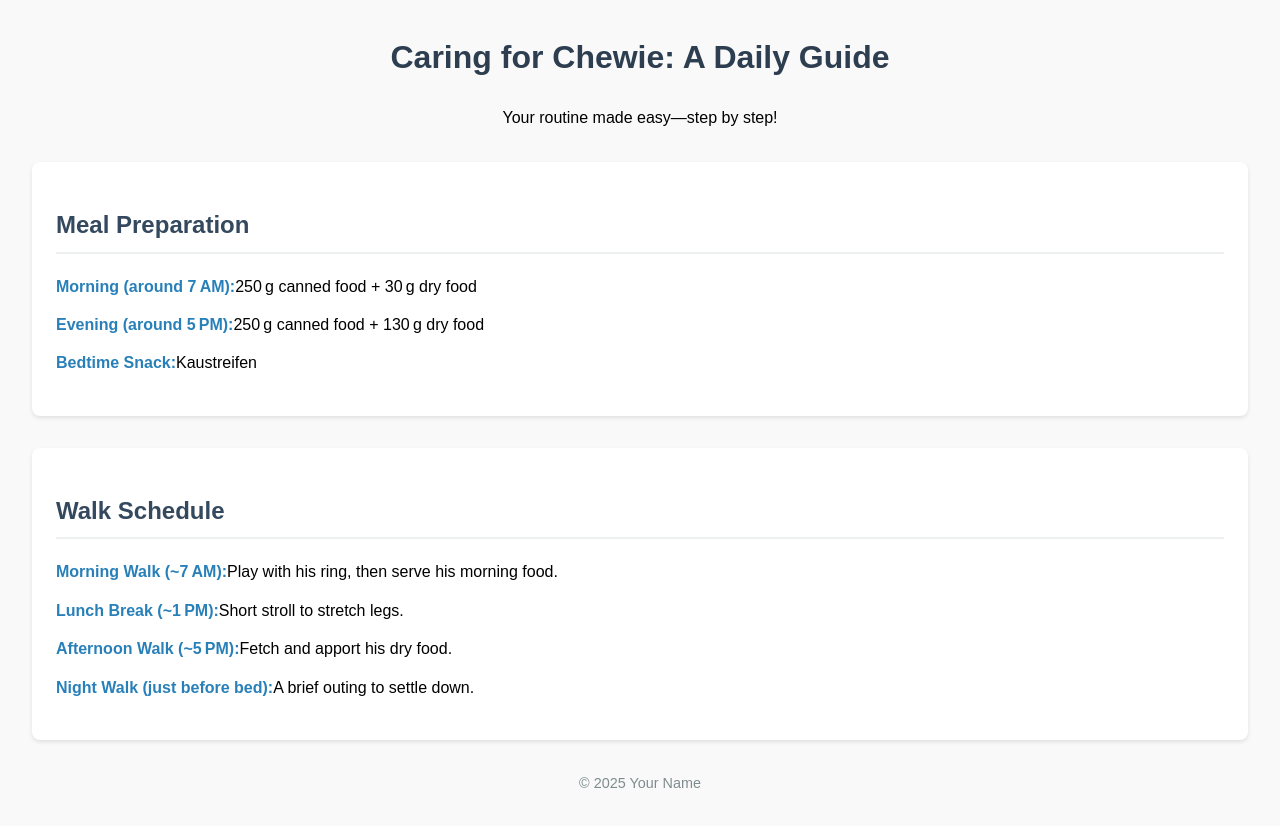
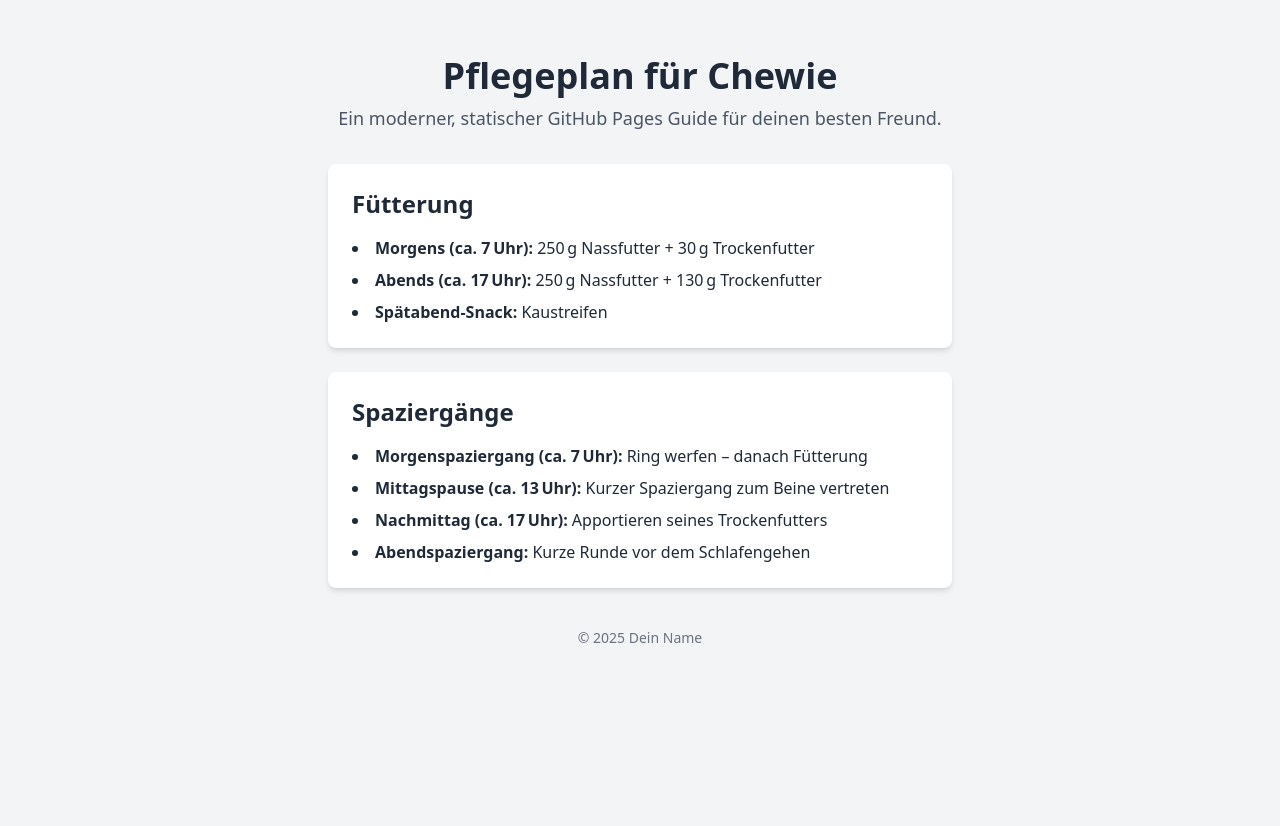
Before and after one commit to MastaCoda/CewChew, a plain HTML site: page index.html in a window 1280 px wide. After the commit the page ends 800 px from the top, so only its background shows below. Drawn offline with nearby package versions, Linux system fonts and the light colour scheme.

Commit message:
Update index.html

```diff
--- a/index.html
+++ b/index.html
@@ -1,47 +1,41 @@
 <!DOCTYPE html>
-<html lang="en">
+<html lang="de">
 <head>
   <meta charset="UTF-8">
   <meta name="viewport" content="width=device-width, initial-scale=1.0">
-  <title>Caring for Chewie: A Daily Guide</title>
-  <style>
-    body { font-family: Arial, sans-serif; margin: 2em; line-height: 1.6; background-color: #f9f9f9; }
-    header { text-align: center; margin-bottom: 2em; }
-    h1 { color: #2c3e50; }
-    section { background: #fff; padding: 1.5em; border-radius: 8px; box-shadow: 0 2px 4px rgba(0,0,0,0.1); margin-bottom: 2em; }
-    h2 { color: #34495e; border-bottom: 2px solid #ecf0f1; padding-bottom: 0.3em; }
-    ul { list-style-type: none; padding: 0; }
-    li { margin: 0.8em 0; }
-    .time { font-weight: bold; color: #2980b9; }
-  </style>
+  <title>Pflegeplan für Chewie</title>
+  <!-- Tailwind CSS via CDN -->
+  <script src="https://cdn.tailwindcss.com"></script>
 </head>
-<body>
-  <header>
-    <h1>Caring for Chewie: A Daily Guide</h1>
-    <p>Your routine made easy—step by step!</p>
+<body class="bg-gray-100 text-gray-800">
+  <div class="max-w-2xl mx-auto p-6">
+    <header class="text-center my-8">
+      <h1 class="text-4xl font-bold mb-2">Pflegeplan für Chewie</h1>
+      <p class="text-lg text-gray-600">Ein moderner, statischer GitHub Pages Guide für deinen besten Freund.</p>
     </header>
 
-  <section>
-    <h2>Meal Preparation</h2>
-    <ul>
-      <li><span class="time">Morning (around 7 AM):</span>250 g canned food + 30 g dry food</li>
-      <li><span class="time">Evening (around 5 PM):</span>250 g canned food + 130 g dry food</li>
-      <li><span class="time">Bedtime Snack:</span>Kaustreifen</li>
+    <section class="bg-white rounded-lg shadow-md p-6 mb-6">
+      <h2 class="text-2xl font-semibold mb-4">Fütterung</h2>
+      <ul class="space-y-2 list-disc list-inside">
+        <li><span class="font-semibold">Morgens (ca. 7 Uhr):</span> 250 g Nassfutter + 30 g Trockenfutter</li>
+        <li><span class="font-semibold">Abends (ca. 17 Uhr):</span> 250 g Nassfutter + 130 g Trockenfutter</li>
+        <li><span class="font-semibold">Spätabend-Snack:</span> Kaustreifen</li>
       </ul>
     </section>
 
-  <section>
-    <h2>Walk Schedule</h2>
-    <ul>
-      <li><span class="time">Morning Walk (~7 AM):</span>Play with his ring, then serve his morning food.</li>
-      <li><span class="time">Lunch Break (~1 PM):</span>Short stroll to stretch legs.</li>
-      <li><span class="time">Afternoon Walk (~5 PM):</span>Fetch and apport his dry food.</li>
-      <li><span class="time">Night Walk (just before bed):</span>A brief outing to settle down.</li>
+    <section class="bg-white rounded-lg shadow-md p-6 mb-6">
+      <h2 class="text-2xl font-semibold mb-4">Spaziergänge</h2>
+      <ul class="space-y-2 list-disc list-inside">
+        <li><span class="font-semibold">Morgenspaziergang (ca. 7 Uhr):</span> Ring werfen – danach Fütterung</li>
+        <li><span class="font-semibold">Mittagspause (ca. 13 Uhr):</span> Kurzer Spaziergang zum Beine vertreten</li>
+        <li><span class="font-semibold">Nachmittag (ca. 17 Uhr):</span> Apportieren seines Trockenfutters</li>
+        <li><span class="font-semibold">Abendspaziergang:</span> Kurze Runde vor dem Schlafengehen</li>
       </ul>
     </section>
 
-  <footer>
-    <p style="text-align:center; font-size:0.9em; color:#7f8c8d;">&copy; 2025 Your Name</p>
+    <footer class="text-center text-gray-500 text-sm py-4">
+      &copy; 2025 Dein Name
     </footer>
+  </div>
 </body>
 </html>
```
Lines whose indentation alone changed are shown as unchanged.
